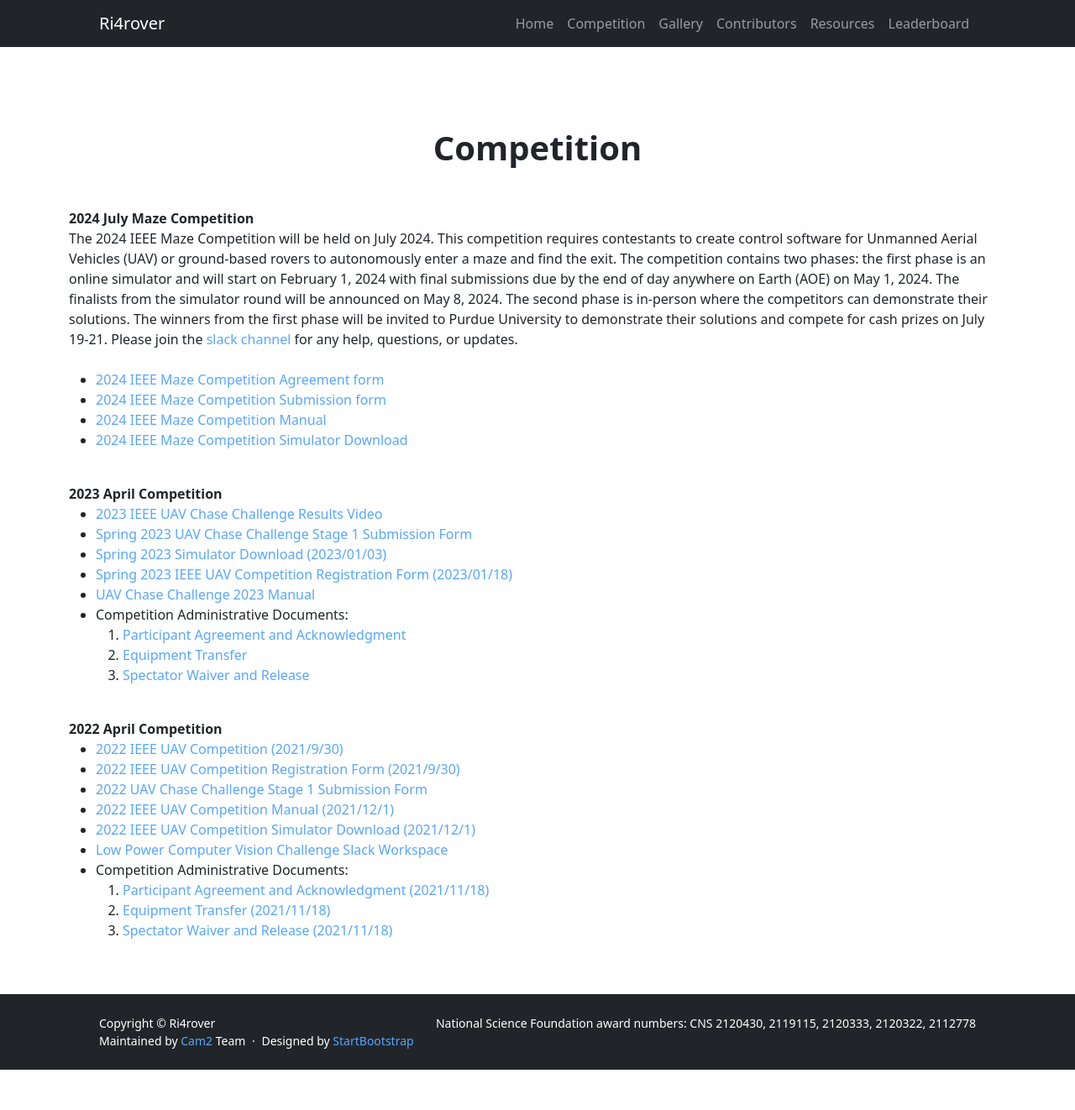
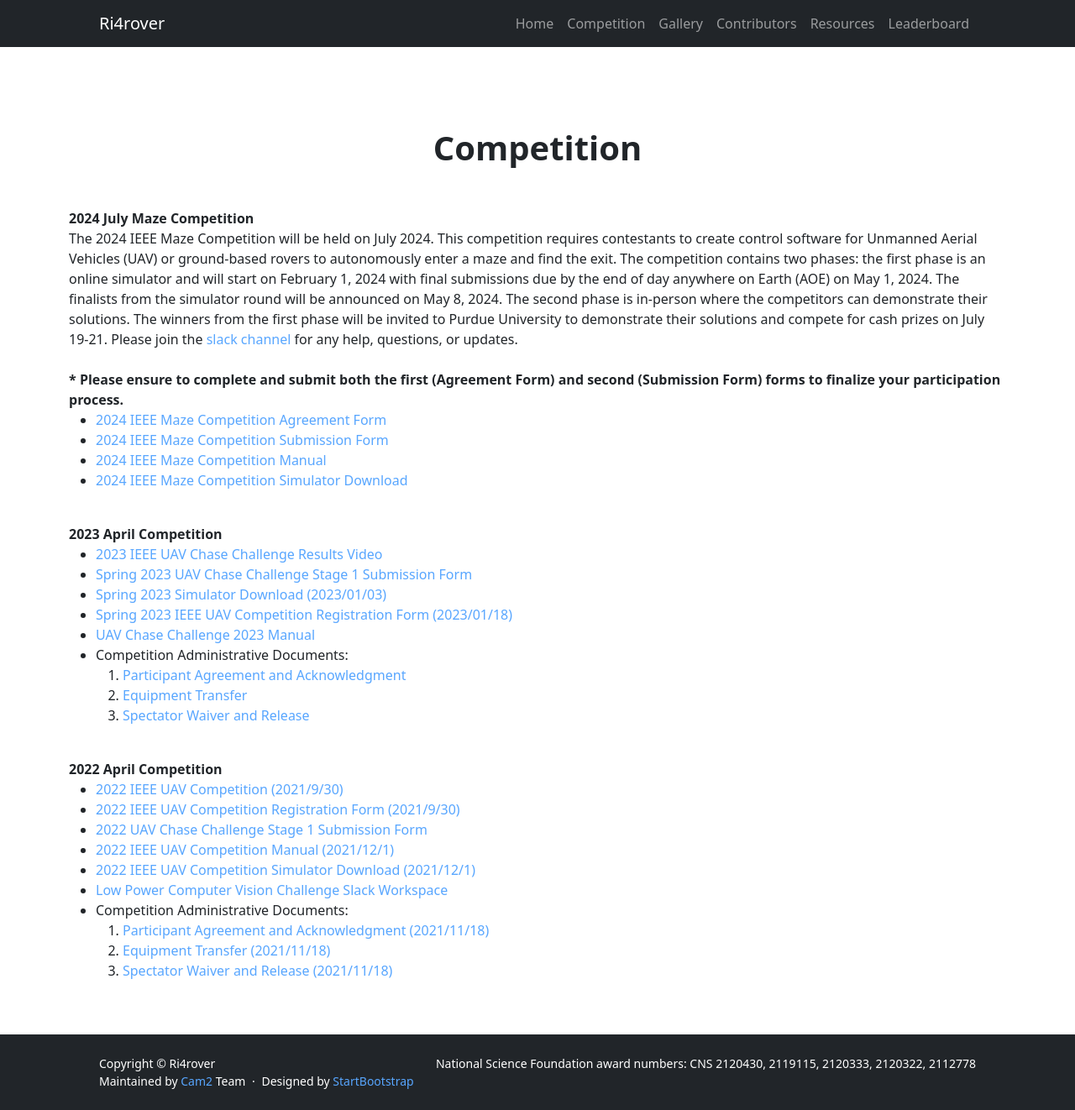
Before and after one commit to OliverQiang/Ri4rover, a Jekyll site: the page built from _pages/competition.html, in a window 1280 px wide. Shown: the whole page at 84% size. Built offline with Jekyll 4.4.1, drawn with Linux system fonts in a browser that asks for light colours; before the commit the page ends 1274 px from its top, so only the background shows below that.

Commit message:
Forms Update

```diff
--- a/_pages/competition.html
+++ b/_pages/competition.html
@@ -21,13 +21,13 @@
     Please join the <a href="https://join.slack.com/t/lpcvc/shared_invite/zt-2c1soykuu-gIm1v1hjbAIL1PFBryXcYQ">slack channel </a> for any help, questions, or updates.
     <br>
     <br>
-
+        <b>* Please ensure to complete and submit both the first (Agreement Form) and second (Submission Form) forms to finalize your participation process.</b><br>
     <ul>
         <li>
-            <a href="https://purdue0-my.sharepoint.com/:w:/g/personal/kborgen_purdue_edu/ETYpW_lUK1pLg3no8hqO6ysBK9p6CPQJdXsm2mAFbDoD6w?e=0xVLYM">2024 IEEE Maze Competition Agreement form</a>
+            <a href="https://purdue0-my.sharepoint.com/:w:/g/personal/kborgen_purdue_edu/ETYpW_lUK1pLg3no8hqO6ysBK9p6CPQJdXsm2mAFbDoD6w?e=0xVLYM">2024 IEEE Maze Competition Agreement Form</a>
         </li>
         <li>
-            <a href="https://docs.google.com/forms/d/e/1FAIpQLSdpYmB1QHgGPRFuh6upMEAWG0SWuvx5WC2brPGBRILNAenGpQ/viewform?usp=sf_link">2024 IEEE Maze Competition Submission form</a>
+            <a href="https://docs.google.com/forms/d/e/1FAIpQLSdpYmB1QHgGPRFuh6upMEAWG0SWuvx5WC2brPGBRILNAenGpQ/viewform?usp=sf_link">2024 IEEE Maze Competition Submission Form</a>
         </li>
         <li>
             <a href="https://purdue0-my.sharepoint.com/:w:/g/personal/kborgen_purdue_edu/ETYpW_lUK1pLg3no8hqO6ysBK9p6CPQJdXsm2mAFbDoD6w?e=0xVLYM">2024 IEEE Maze Competition Manual</a>
```
